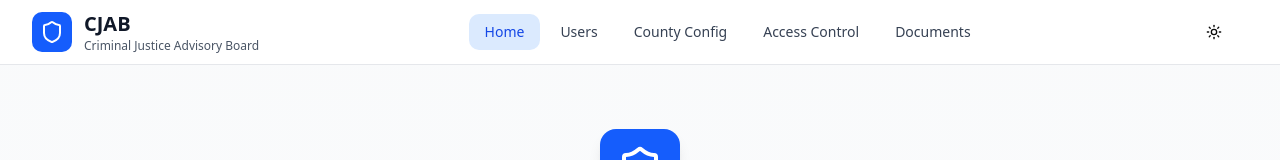
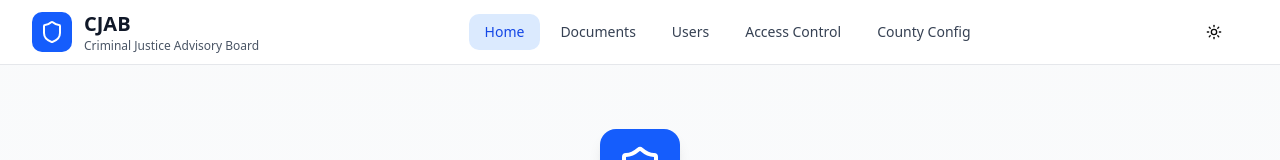
Before and after one commit to quantumapps-dev/cjab, a Next.js app: page / in a window 1280 px wide. Shown: the top 160 px of the page. Built offline with nearby package versions, Linux system fonts and the light colour scheme.

Commit message:
Update repository files

```diff
--- a/components/Header.tsx
+++ b/components/Header.tsx
@@ -37,10 +37,10 @@ export default function Header({ rightLogos = [] }: HeaderProps) {
 
   const navLinks = [
     { href: "/", label: "Home" },
+    { href: "/documents", label: "Documents" },
     ...(canViewUsers ? [{ href: "/users", label: "Users" }] : []),
+    { href: "/access-control", label: "Access Control" },
     { href: "/county-config", label: "County Config" },
-    { href: "/access-control", label: "Access Control" },
-    { href: "/documents", label: "Documents" },
   ]
 
   return (
```
